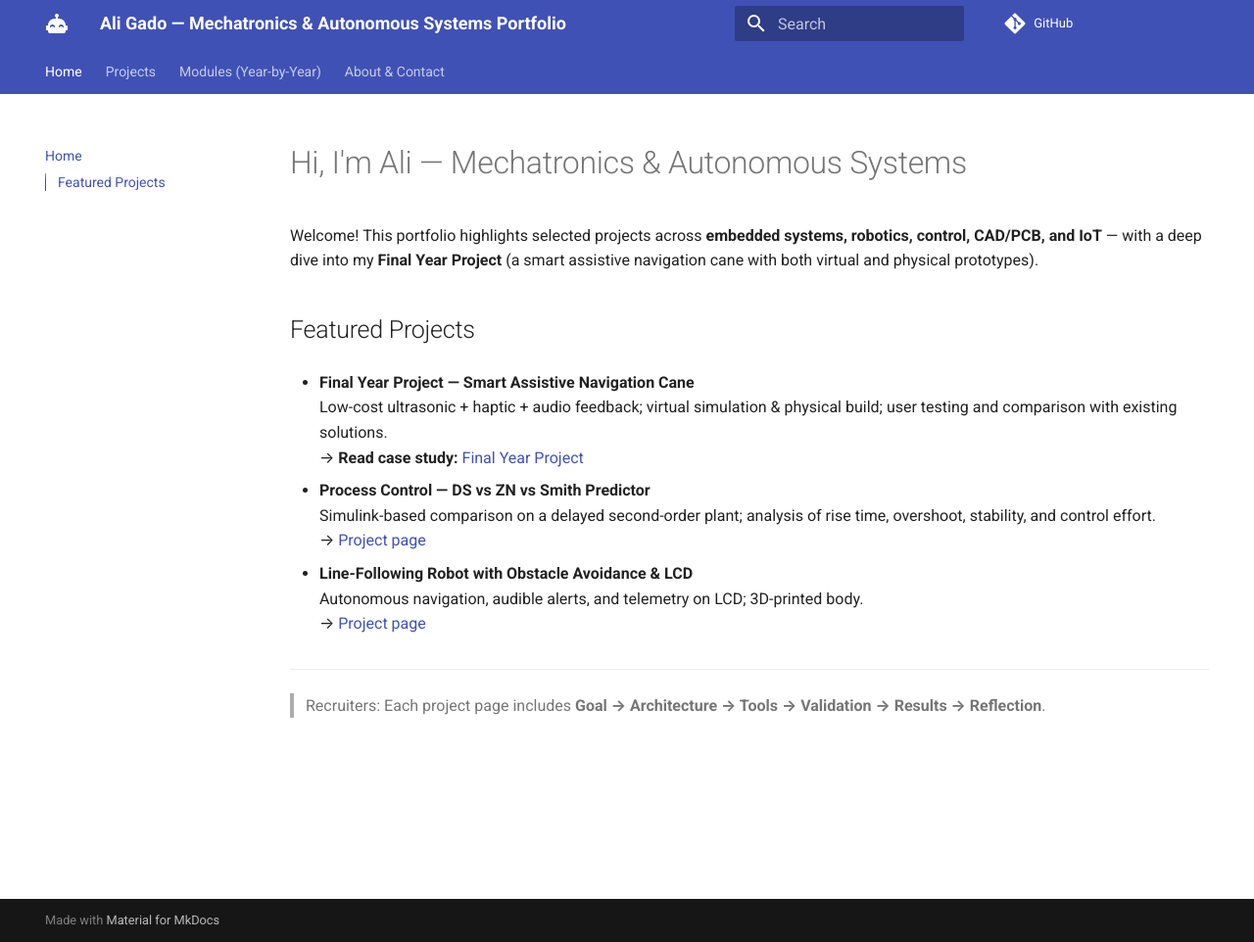
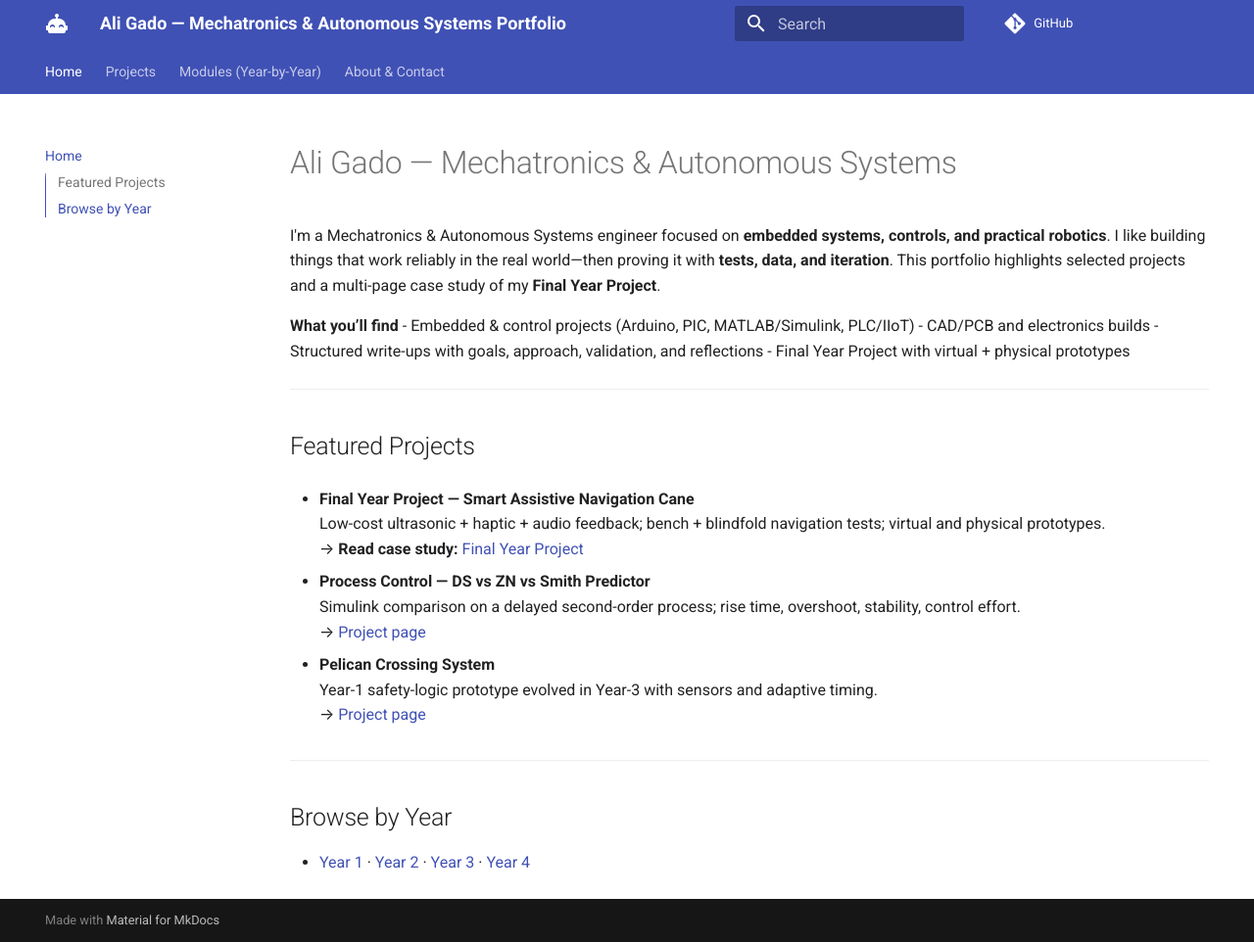
Before and after one commit to aligado04/portfolio, an MkDocs documentation site: the page built from docs/index.md, in a window 1280 px wide and 962 px high. Shown: the whole window at 98% size. Built offline with MkDocs 1.6.1 and Material for MkDocs 9.7.7, drawn with Linux system fonts in a browser that asks for light colours; comment, search, counter and statistics services are not loaded.

Commit message:
Update index.md

```diff
--- a/docs/index.md
+++ b/docs/index.md
@@ -1,21 +1,29 @@
-# Hi, I'm Ali — Mechatronics & Autonomous Systems
+# Ali Gado — Mechatronics & Autonomous Systems
 
-Welcome! This portfolio highlights selected projects across **embedded systems, robotics, control, CAD/PCB, and IoT** — with a deep dive into my **Final Year Project** (a smart assistive navigation cane with both virtual and physical prototypes).
+I'm a Mechatronics & Autonomous Systems engineer focused on **embedded systems, controls, and practical robotics**. I like building things that work reliably in the real world—then proving it with **tests, data, and iteration**. This portfolio highlights selected projects and a multi-page case study of my **Final Year Project**.
+
+**What you’ll find**
+- Embedded & control projects (Arduino, PIC, MATLAB/Simulink, PLC/IIoT)
+- CAD/PCB and electronics builds
+- Structured write-ups with goals, approach, validation, and reflections
+- Final Year Project with virtual + physical prototypes
+
+---
 
 ## Featured Projects
-
 - **Final Year Project — Smart Assistive Navigation Cane**
-  Low-cost ultrasonic + haptic + audio feedback; virtual simulation & physical build; user testing and comparison with existing solutions.
+  Low-cost ultrasonic + haptic + audio feedback; bench + blindfold navigation tests; virtual and physical prototypes.
   → **Read case study:** [Final Year Project](projects/final-year-project/index.md)
 
 - **Process Control — DS vs ZN vs Smith Predictor**
-  Simulink-based comparison on a delayed second-order plant; analysis of rise time, overshoot, stability, and control effort.
+  Simulink comparison on a delayed second-order process; rise time, overshoot, stability, control effort.
   → [Project page](projects/process-control-comparison.md)
 
-- **Line-Following Robot with Obstacle Avoidance & LCD**
-  Autonomous navigation, audible alerts, and telemetry on LCD; 3D-printed body.
-  → [Project page](projects/line-following-robot.md)
+- **Pelican Crossing System**
+  Year-1 safety-logic prototype evolved in Year-3 with sensors and adaptive timing.
+  → [Project page](projects/pelican-crossing.md)
 
 ---
 
-> Recruiters: Each project page includes **Goal → Architecture → Tools → Validation → Results → Reflection**.
+## Browse by Year
+- [Year 1](modules/year-1.md) · [Year 2](modules/year-2.md) · [Year 3](modules/year-3.md) · [Year 4](modules/year-4.md)
```
